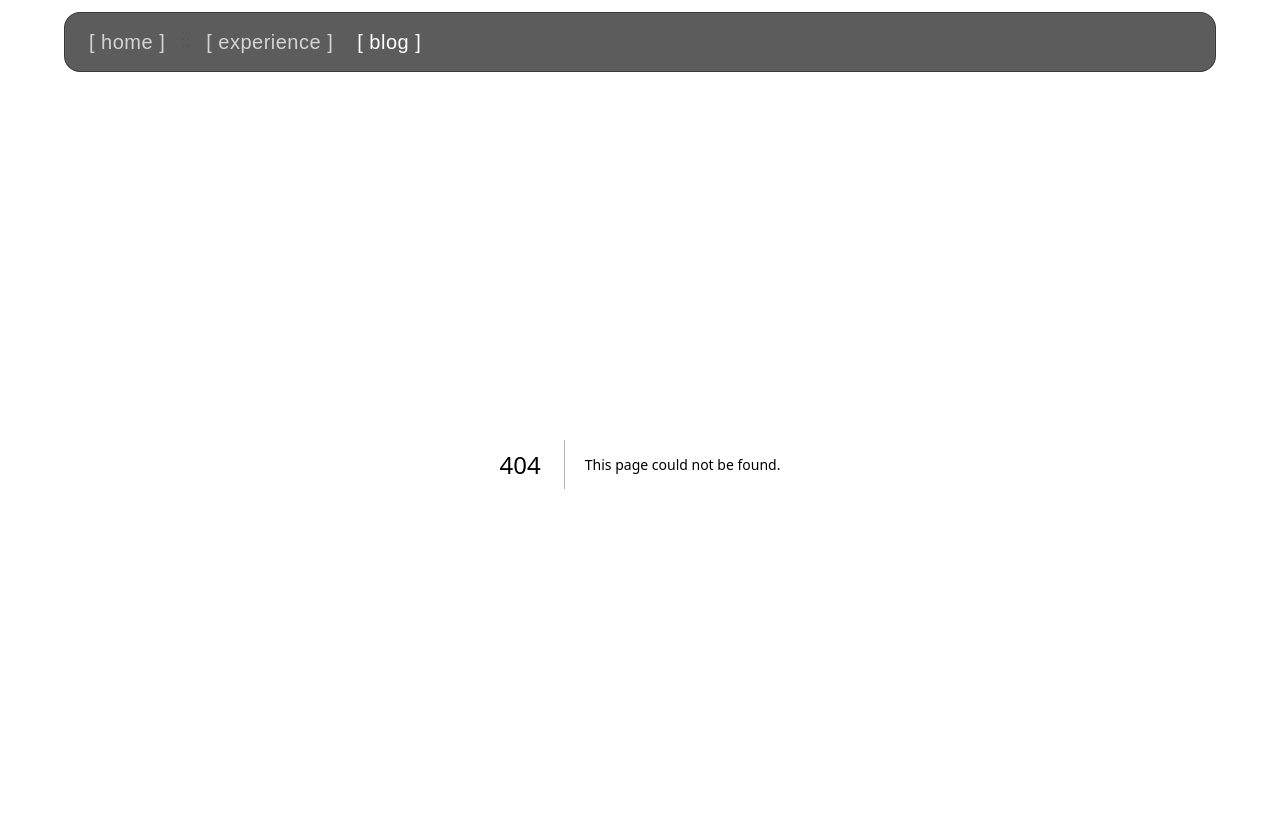
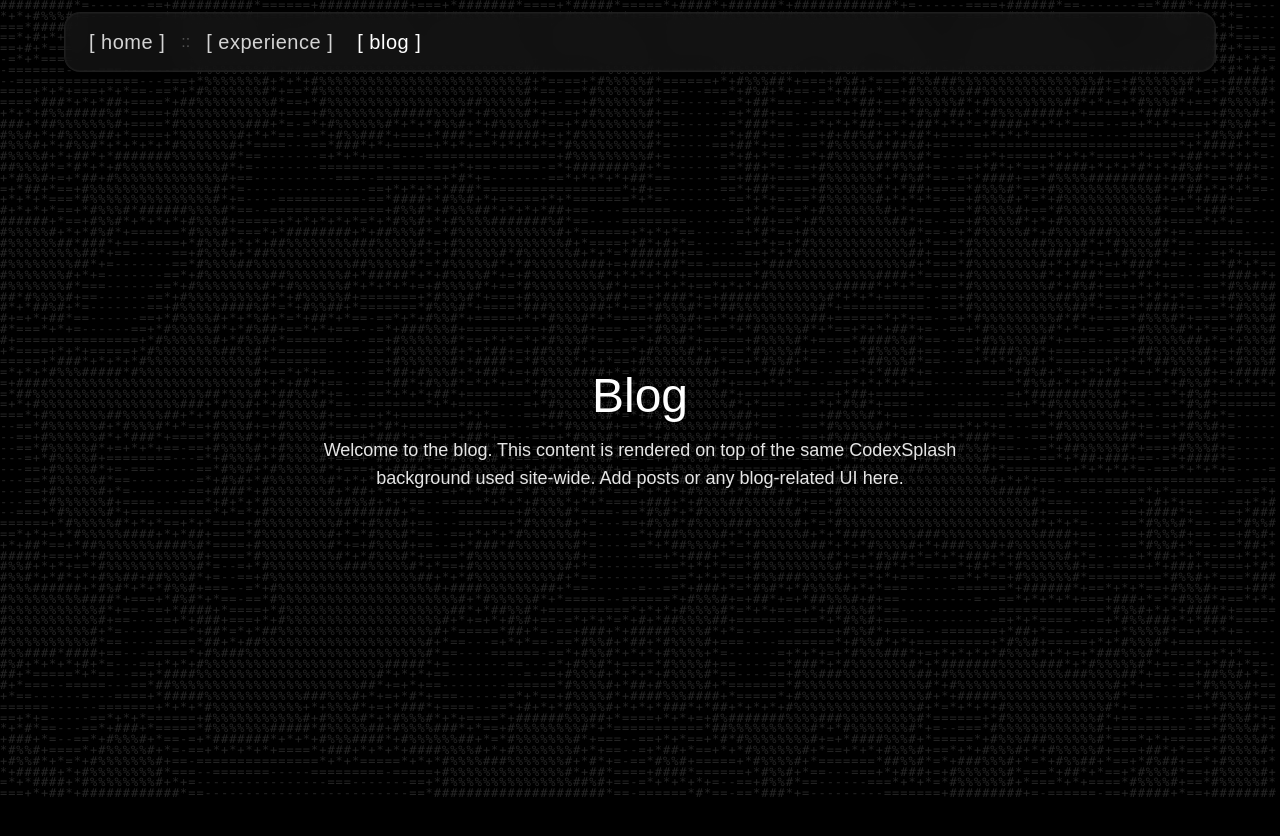
Before and after one commit to rayyanh192/personal-website, a Next.js app: page /blog in a window 1280 px wide. Before the commit this address had no page. Shown: the top 836 px of the page. After the commit the page ends 800 px from the top, so only its background shows below. Built offline with nearby package versions, Linux system fonts and the light colour scheme.

Commit message:
added experience and blog page

```diff
--- /dev/null
+++ b/src/app/blog/page.tsx
@@ -0,0 +1,26 @@
+// app/blog/page.tsx
+import React from "react";
+
+export const metadata = { title: "Blog" };
+
+export default function BlogPage() {
+  return (
+    <div className="relative min-h-[calc(100vh-4rem)]">{/* keep space under TopBar */}
+      {/* Overlay text that sits above the CodexSplash background (CodexSplash is rendered in root layout) */}
+      <div className="absolute inset-0 flex items-center justify-center z-10 pointer-events-none">
+        <div className="text-center px-6">
+          <h1 className="font-mono text-5xl text-white">Blog</h1>
+          <p className="mt-4 text-lg text-neutral-200 max-w-2xl">
+            Welcome to the blog. This content is rendered on top of the same CodexSplash
+            background used site-wide. Add posts or any blog-related UI here.
+          </p>
+        </div>
+      </div>
+
+      {/* Keep an (optional) content container with pointer-events enabled for interactive elements */}
+      <div className="relative z-20 p-6">
+        {/* Add interactive blog content here (post list, cards, etc.) */}
+      </div>
+    </div>
+  );
+}
--- /dev/null
+++ b/src/app/experience/page.tsx
@@ -0,0 +1,27 @@
+// app/experience/page.tsx
+import React from "react";
+
+export const metadata = { title: "Experience" };
+
+export default function ExperiencePage() {
+  return (
+    <div className="relative min-h-[calc(100vh-4rem)]">{/* keep space under TopBar */}
+      {/* Overlay text that sits above the CodexSplash background (CodexSplash is rendered in root layout) */}
+      <div className="absolute inset-0 flex items-center justify-center z-10 pointer-events-none">
+        <div className="text-center px-6">
+          <h1 className="font-mono text-5xl text-white">Experience</h1>
+          <p className="mt-4 text-lg text-neutral-200 max-w-2xl">
+            Here you can describe your experience. This text is rendered on top of the
+            same CodexSplash background that's used site-wide. Edit this page to show
+            any content you want for the experience section.
+          </p>
+        </div>
+      </div>
+
+      {/* Keep an (optional) content container with pointer-events enabled for interactive elements */}
+      <div className="relative z-20 p-6">
+        {/* Add any interactive content here (links, cards, etc.) */}
+      </div>
+    </div>
+  );
+}
--- a/src/app/layout.tsx
+++ b/src/app/layout.tsx
@@ -47,7 +47,7 @@ export default function RootLayout({ children }: { children: React.ReactNode })
       <body className="min-h-screen text-neutral-200">
         {/* site-wide background */}
         <AsciiGradientField
-          className="-z-10 pointer-events-none" // sits behind everything & doesn't block clicks
+          className="z-0 pointer-events-none" // sits behind everything & doesn't block clicks
           scale={0.10}
           speed={1.1}
         />
```
